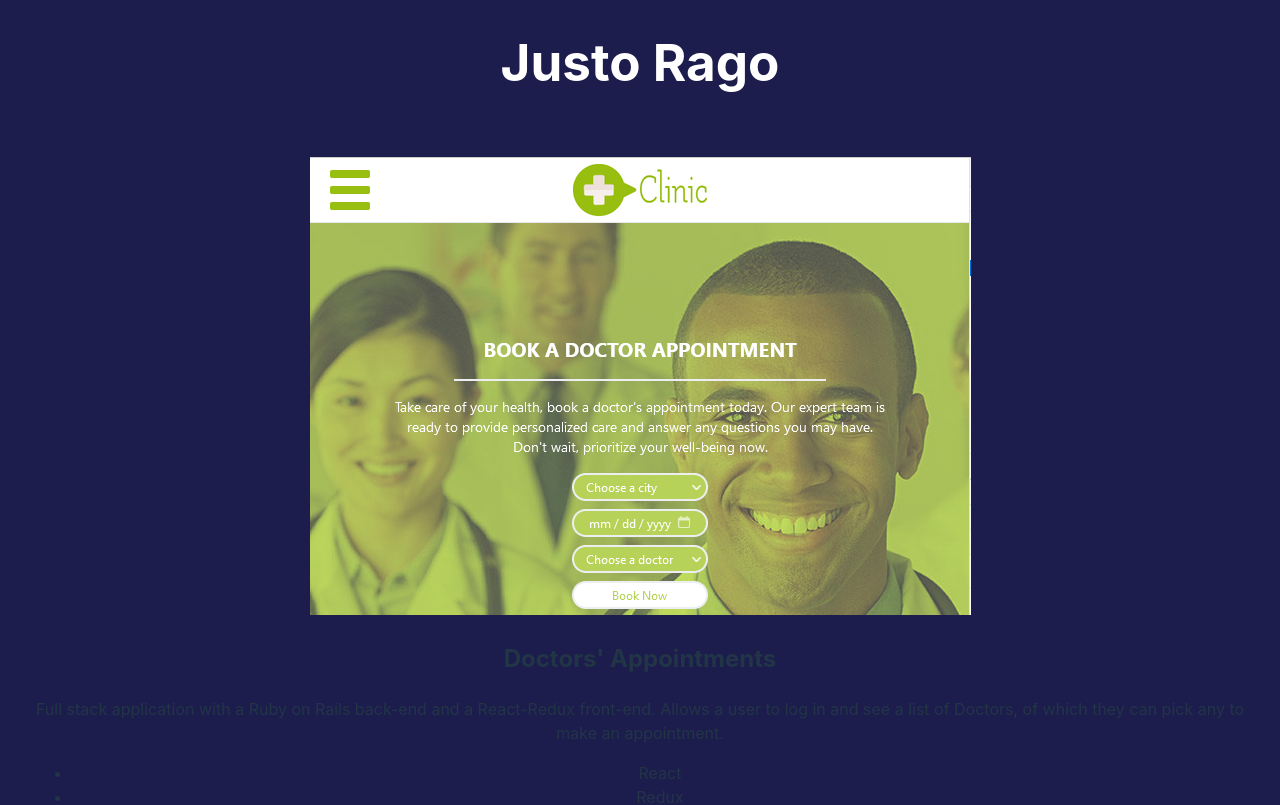
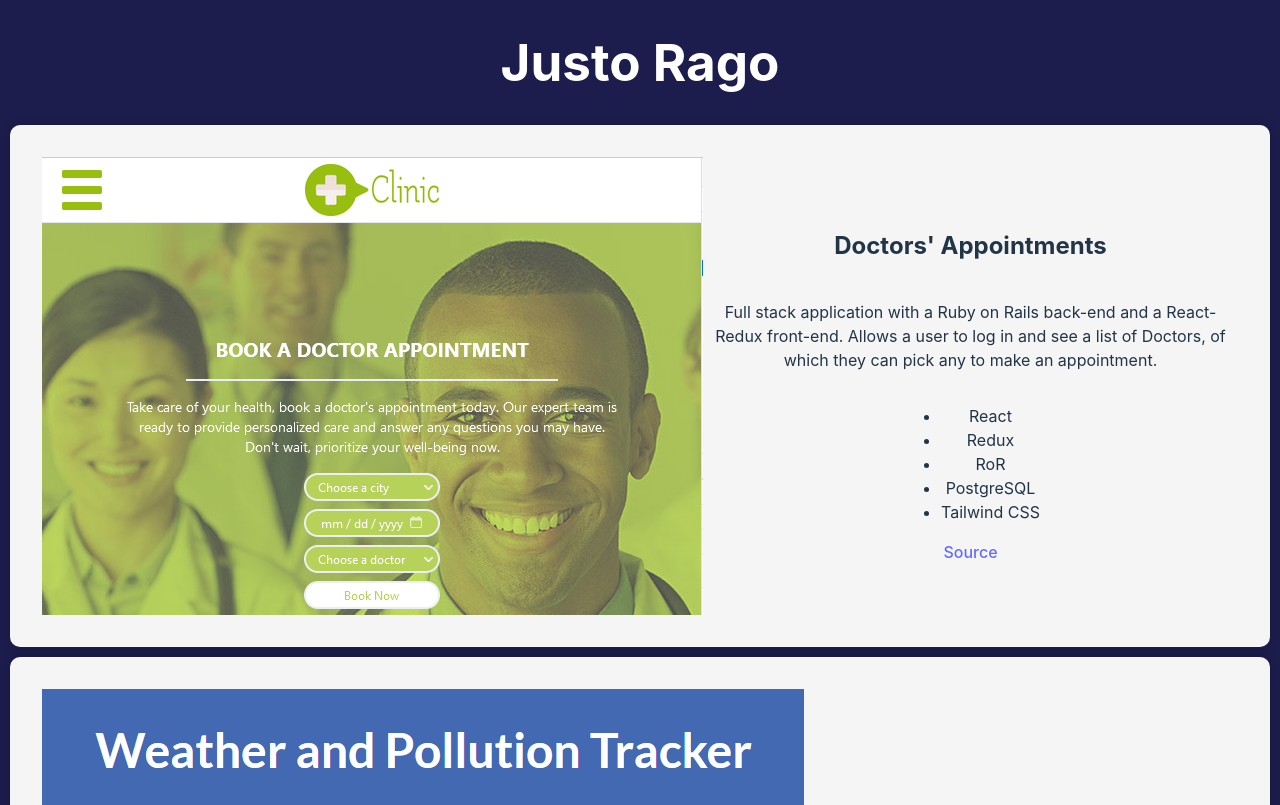
Before and after one commit to asdt560/Svelte-Portfolio, a Svelte app: page / in a window 1280 px wide. Shown: the top 805 px of the page. Built offline with nearby package versions, Linux system fonts and the light colour scheme.

Commit message:
Separate cards into a different file and style

```diff
--- a/src/App.svelte
+++ b/src/App.svelte
@@ -1,77 +1,10 @@
 <script>
-  const projects = [
-    {
-      id: "1",
-      name: "Doctors' Appointments",
-      description:
-        "Full stack application with a Ruby on Rails back-end and a React-Redux front-end. Allows a user to log in and see a list of Doctors, of which they can pick any to make an appointment.",
-      extradescription:
-        "Full stack application with a Ruby on Rails back-end and a React-Redux front-end. Allows a user to log in and see a list of Doctors, of which they can pick any to make an appointment. Authorized users may add new doctors or delete existing ones",
-      featuredimage: "/doctors-img.png",
-      technologies: ["React", "Redux", "RoR", "PostgreSQL", "Tailwind CSS"],
-      liveversion: "https://doctors-reservations.netlify.app",
-      source: "https://github.com/asdt560/Doctors-Reservations-Backend",
-    },
-    {
-      id: "2",
-      name: "Weather and Pollution Tracker",
-      description:
-        "A mobile-first application which displays weather data for a list of cities, pulled from the OpenWeather API. It also displays air pollution data for the same.",
-      extradescription:
-        "A mobile-first application which displays weather data for a list of cities, pulled from the OpenWeather API. It also displays air pollution data for the same. Currently only displays data for a small number of cities, given the amount of requests the API allows and the need to request pollution data for each city individually.",
-      featuredimage: "/app-pic.png",
-      technologies: ["React", "Redux", "CSS"],
-      liveversion: "https://weather-pollution-tracker-964571.netlify.app/",
-      source: "https://github.com/asdt560/weather-metrics-argentina",
-    },
-    {
-      id: "3",
-      name: "Space Travelers' Hub",
-      description:
-        "A React-Redux site that uses data from the SpaceX API to display lists of rockets and missions and allows a user to reserve or join said missions.",
-      extradescription:
-        "A React-Redux site that uses data from the SpaceX API to display lists of rockets and missions and allows a user to reserve or join said missions. The user can see what missions they have joined and what rockets they have reserved. The user can also cancel their reservations.",
-      featuredimage: "/spacetravel-img.png",
-      technologies: ["React", "Redux", "Bootstrap"],
-      liveversion: "https://spacetravelers-justorago-camilovela.netlify.app/",
-      source: "https://github.com/asdt560/rocket-mission-list",
-    },
-    {
-      id: "4",
-      name: "Cash-Tracker",
-      description:
-        "A Ruby on Rails application which is designed to allow logged-in users to add and keep track of monetary transactions, creating categories to classify them and then adding them to one or more of them according to what they consider appropriate.",
-      extradescription:
-        "A Ruby on Rails application which is designed to allow logged-in users to add and keep track of monetary transactions, creating categories to classify them and then adding them to one or more of them according to what they consider appropriate.",
-      featuredimage: "/cashtracker-img.png",
-      technologies: ["RoR", "PostgreSQL", "CSS"],
-      liveversion: "https://cash-tracker.onrender.com",
-      source: "https://github.com/asdt560/cash-tracker",
-    },
-  ];
+  import Cards from './lib/Cards.svelte';
 </script>
 
 <main>
   <h1>Justo Rago</h1>
-
   <section class="projects">
-    {#each projects as project}
-      <div class="card">
-        <img src={project.featuredimage} alt={project.name} />
-        <div class="cardtext">
-          <h2>{project.name}</h2>
-          <p>{project.description}</p>
-          <ul>
-            {#each project.technologies as tech}
-              <li>{tech}</li>
-            {/each}
-          </ul>
-          <a href={project.source}>Source</a>
-        </div>
-      </div>
-    {/each}
+    <Cards />
   </section>
 </main>
-
-<style>
-</style>
--- /dev/null
+++ b/src/lib/Cards.svelte
@@ -0,0 +1,96 @@
+<script>
+  const projects = [
+    {
+      id: "1",
+      name: "Doctors' Appointments",
+      description:
+        "Full stack application with a Ruby on Rails back-end and a React-Redux front-end. Allows a user to log in and see a list of Doctors, of which they can pick any to make an appointment.",
+      extradescription:
+        "Full stack application with a Ruby on Rails back-end and a React-Redux front-end. Allows a user to log in and see a list of Doctors, of which they can pick any to make an appointment. Authorized users may add new doctors or delete existing ones",
+      featuredimage: "/doctors-img.png",
+      technologies: ["React", "Redux", "RoR", "PostgreSQL", "Tailwind CSS"],
+      liveversion: "https://doctors-reservations.netlify.app",
+      source: "https://github.com/asdt560/Doctors-Reservations-Backend",
+    },
+    {
+      id: "2",
+      name: "Weather and Pollution Tracker",
+      description:
+        "A mobile-first application which displays weather data for a list of cities, pulled from the OpenWeather API. It also displays air pollution data for the same.",
+      extradescription:
+        "A mobile-first application which displays weather data for a list of cities, pulled from the OpenWeather API. It also displays air pollution data for the same. Currently only displays data for a small number of cities, given the amount of requests the API allows and the need to request pollution data for each city individually.",
+      featuredimage: "/app-pic.png",
+      technologies: ["React", "Redux", "CSS"],
+      liveversion: "https://weather-pollution-tracker-964571.netlify.app/",
+      source: "https://github.com/asdt560/weather-metrics-argentina",
+    },
+    {
+      id: "3",
+      name: "Space Travelers' Hub",
+      description:
+        "A React-Redux site that uses data from the SpaceX API to display lists of rockets and missions and allows a user to reserve or join said missions.",
+      extradescription:
+        "A React-Redux site that uses data from the SpaceX API to display lists of rockets and missions and allows a user to reserve or join said missions. The user can see what missions they have joined and what rockets they have reserved. The user can also cancel their reservations.",
+      featuredimage: "/spacetravel-img.png",
+      technologies: ["React", "Redux", "Bootstrap"],
+      liveversion: "https://spacetravelers-justorago-camilovela.netlify.app/",
+      source: "https://github.com/asdt560/rocket-mission-list",
+    },
+    {
+      id: "4",
+      name: "Cash-Tracker",
+      description:
+        "A Ruby on Rails application which is designed to allow logged-in users to add and keep track of monetary transactions, creating categories to classify them and then adding them to one or more of them according to what they consider appropriate.",
+      extradescription:
+        "A Ruby on Rails application which is designed to allow logged-in users to add and keep track of monetary transactions, creating categories to classify them and then adding them to one or more of them according to what they consider appropriate.",
+      featuredimage: "/cashtracker-img.png",
+      technologies: ["RoR", "PostgreSQL", "CSS"],
+      liveversion: "https://cash-tracker.onrender.com",
+      source: "https://github.com/asdt560/cash-tracker",
+    },
+  ];
+</script>
+
+{#each projects as project}
+  <div class="card">
+    <img src={project.featuredimage} alt={project.name} />
+    <div class="cardtext">
+      <h2>{project.name}</h2>
+      <p>{project.description}</p>
+      <ul>
+        {#each project.technologies as tech}
+          <li>{tech}</li>
+        {/each}
+      </ul>
+      <a href={project.source}>Source</a>
+    </div>
+  </div>
+{/each}
+
+<style>
+  .card {
+    display: flex;
+    align-items: center;
+    justify-content: center;
+    background-color: #f5f5f5;
+    border-radius: 10px;
+    box-shadow: 0 0 10px 0 rgba(0, 0, 0, 0.2);
+    margin: 10px;
+  }
+
+  .card img {
+    width: 70%;
+    height: 100%;
+    object-fit: cover;
+  }
+
+  .cardtext {
+    display: flex;
+    flex-direction: column;
+    align-items: center;
+    justify-content: center;
+    width: 100%;
+    height: 100%;
+    padding: 10px;
+  }
+</style>
```
Also changed, not shown: src/lib/Counter.svelte (deleted, +0 -10 lines).
